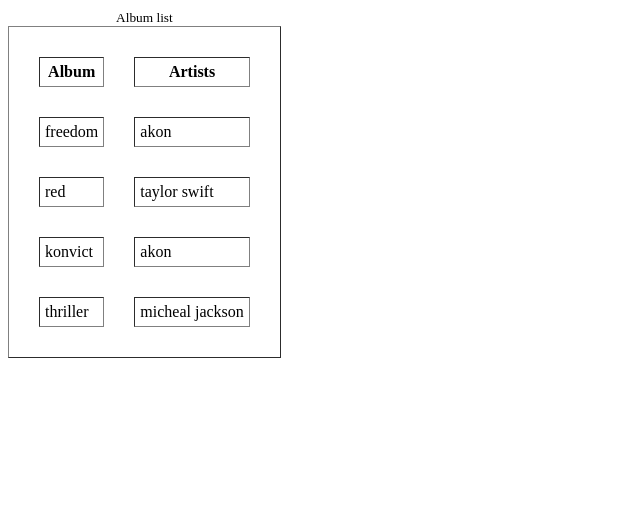
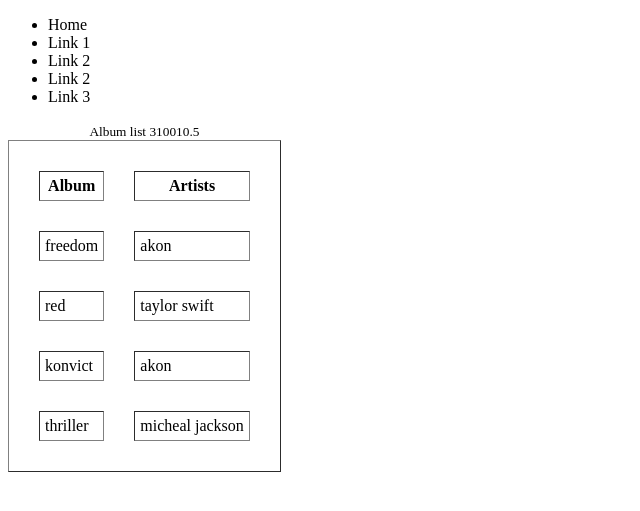
Before and after one commit to rushikesh-shinde-pyd/django-caching, a Django app: page / in a window 1280 px wide. Shown: the top 511 px of the page, without its empty margins (0-640 px from the left). Run offline with Django 3.2, Linux system fonts and the light colour scheme; data comes from the database, SQL or seed files in the repository.

Commit message:
low level and template fragment caching

```diff
--- a/core/templates/core/album-list.html
+++ b/core/templates/core/album-list.html
@@ -1,9 +1,21 @@
+{% load cache %}
 <!DOCTYPE html>
 <html>
     <head>
         <title>Album list</title>
     </head>
     <body>
+        {% cache 29 sidebar %}
+            <section>
+                <ul>
+                    <li>Home</li>
+                    <li>Link 1</li>
+                    <li>Link 2</li>
+                    <li>Link 2</li>
+                    <li>Link 3</li>
+                </ul>
+            </section>
+        {% endcache %}
         <table cellspacing="30" border="1" cellpadding="5">
             <thead>
                 <tr>
@@ -20,7 +32,7 @@
                 {% endfor %}
             </tbody>
             <caption>
-                <small>Album list</small>
+                <small>Album list {% if result %} {{ result }} {% endif %} </small>
             </caption>
         </table>
     </body>
--- a/core/views.py
+++ b/core/views.py
@@ -5,6 +5,7 @@
 from django.views.generic.list import ListView
 from . models import Album
 from django.utils.decorators import method_decorator
+from django.core.cache import cache
 
 
 CACHE_TTL = getattr(settings, 'CACHE_TTL', DEFAULT_TIMEOUT)
@@ -12,10 +13,21 @@
 
 # @method_decorator(cache_page(CACHE_TTL, key_prefix='album-list'), name='dispatch')
 # @method_decorator(never_cache, name='dispatch')
-@method_decorator(cache_page(CACHE_TTL), name='dispatch')
+# @method_decorator(cache_page(CACHE_TTL), name='dispatch')
 class AlbumListView(ListView):
     model = Album
 
 
     def get_template_names(self):
         return 'core/album-list.html'
+
+
+def album_list(request):
+    print('Uncached')
+    result = cache.get('result', default=None)
+    object_list = Album.objects.all()
+    if result is None:
+        result = (29 * 49 / 98 + 309999 - 3)
+        print('Cached successfully')
+        cache.set('result', result, 20)
+    return render(request, 'core/album-list.html', {'result': result, 'object_list': object_list})
--- a/django_caching/settings.py
+++ b/django_caching/settings.py
@@ -48,10 +48,10 @@
 MIDDLEWARE = [
     'django.middleware.security.SecurityMiddleware',
     'django.contrib.sessions.middleware.SessionMiddleware',
-    'django.middleware.cache.UpdateCacheMiddleware',
+    # 'django.middleware.cache.UpdateCacheMiddleware',
+    # 'django.middleware.common.CommonMiddleware',
+    # 'django.middleware.cache.FetchFromCacheMiddleware',
     'django.middleware.common.CommonMiddleware',
-    'django.middleware.cache.FetchFromCacheMiddleware',
-    # 'django.middleware.common.CommonMiddleware',
     'django.middleware.csrf.CsrfViewMiddleware',
     'django.contrib.auth.middleware.AuthenticationMiddleware',
     'django.contrib.messages.middleware.MessageMiddleware',
--- a/django_caching/urls.py
+++ b/django_caching/urls.py
@@ -20,5 +20,7 @@
 
 urlpatterns = [
     path('admin/', admin.site.urls),
-    path('', cache_page(10)(views.AlbumListView.as_view()), name='album-list'),
+    # path('', cache_page(10)(views.AlbumListView.as_view()), name='album-list'),
+    # path('', views.AlbumListView.as_view(), name='album-list'),
+    path('', views.album_list, name='album-list-cache'),
 ]
```
Also changed, not shown: 1 other file.
